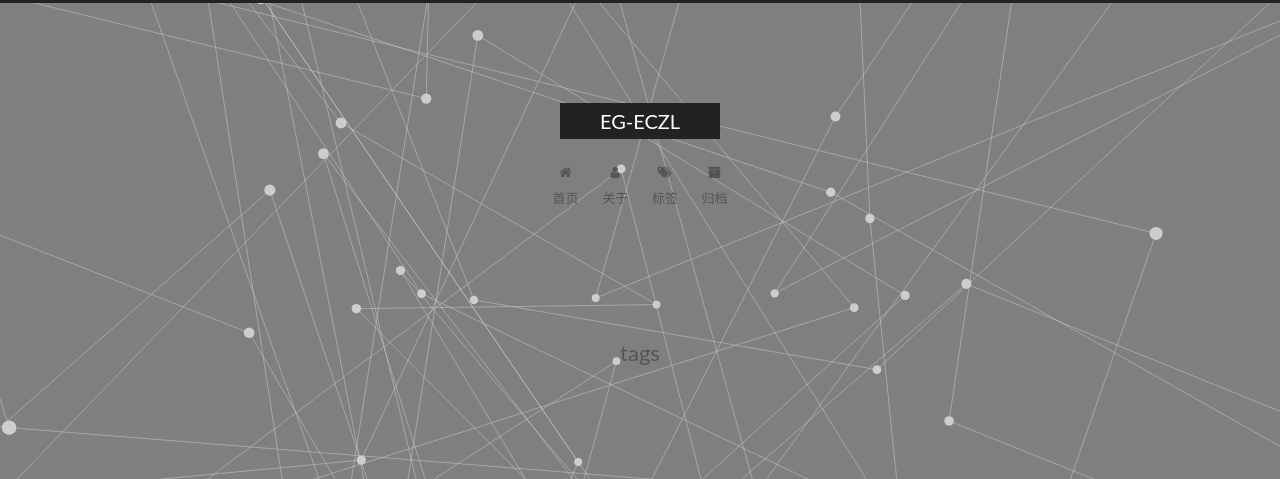
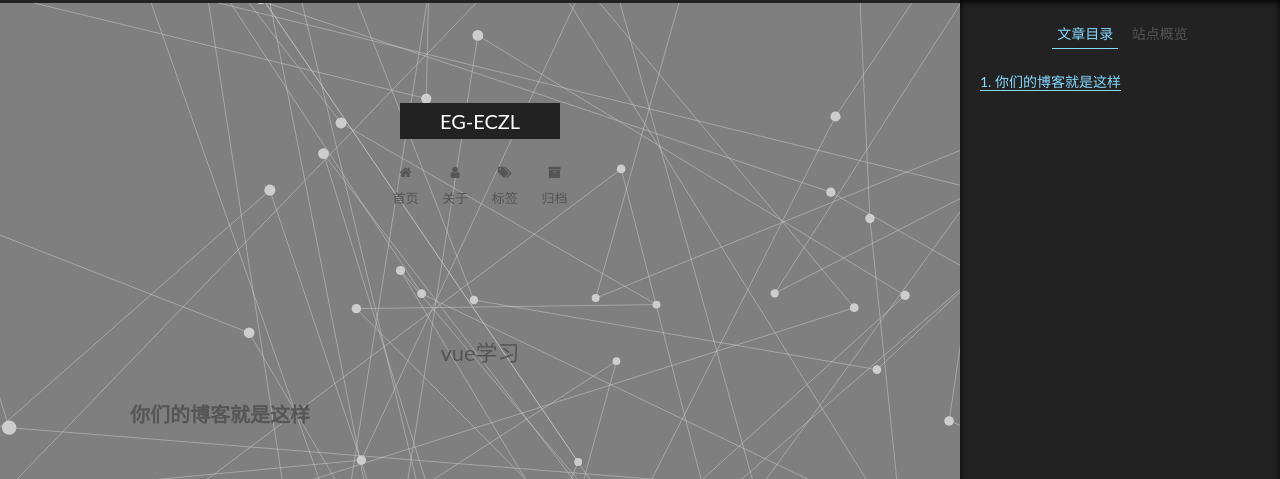
Before and after one commit to EG-GCZL/EG-GCZL.github.io, a plain HTML site: page tags/index.html in a window 1280 px wide. Shown: the top 479 px of the page. Drawn offline with Linux system fonts and the light colour scheme.

Commit message:
Site updated: 2018-09-17 20:29:24

```diff
--- a/css/main.css
+++ b/css/main.css
@@ -1822,7 +1822,7 @@ pre .javascript .function {
   width: 4px;
   height: 4px;
   border-radius: 50%;
-  background: #82ffff;
+  background: #dd6ed1;
 }
 .links-of-blogroll {
   font-size: 13px;
--- a/tags/index.html
+++ b/tags/index.html
@@ -81,14 +81,17 @@
 
 
 
+<meta name="description" content="你们的博客就是这样">
 <meta property="og:type" content="website">
-<meta property="og:title" content="tags">
+<meta property="og:title" content="vue学习">
 <meta property="og:url" content="http://yoursite.com/tags/index.html">
 <meta property="og:site_name" content="EG-ECZL">
+<meta property="og:description" content="你们的博客就是这样">
 <meta property="og:locale" content="zh-Hans">
-<meta property="og:updated_time" content="2018-09-17T11:54:39.686Z">
+<meta property="og:updated_time" content="2018-09-17T12:28:57.714Z">
 <meta name="twitter:card" content="summary">
-<meta name="twitter:title" content="tags">
+<meta name="twitter:title" content="vue学习">
+<meta name="twitter:description" content="你们的博客就是这样">
 
 
 
@@ -124,7 +127,7 @@
 
 
 
-  <title>tags | EG-ECZL</title>
+  <title>vue学习 | EG-ECZL</title>
 
 
 
@@ -244,7 +247,7 @@
     <div class="post-block page">
       <header class="post-header">
 
-	<h1 class="post-title" itemprop="name headline">tags</h1>
+	<h1 class="post-title" itemprop="name headline">vue学习</h1>
 
 
 
@@ -256,7 +259,7 @@
       <div class="post-body">
 
 
-
+          <h2 id="你们的博客就是这样"><a href="#你们的博客就是这样" class="headerlink" title="你们的博客就是这样"></a>你们的博客就是这样</h2>
 
       </div>
 
@@ -298,8 +301,17 @@
 
 
 
+        <ul class="sidebar-nav motion-element">
+          <li class="sidebar-nav-toc sidebar-nav-active" data-target="post-toc-wrap">
+            文章目录
+          </li>
+          <li class="sidebar-nav-overview" data-target="site-overview-wrap">
+            站点概览
+          </li>
+        </ul>
 
-      <section class="site-overview-wrap sidebar-panel sidebar-panel-active">
+
+      <section class="site-overview-wrap sidebar-panel">
         <div class="site-overview">
           <div class="site-author motion-element" itemprop="author" itemscope itemtype="http://schema.org/Person">
 
@@ -348,6 +360,22 @@
         </div>
       </section>
 
+
+      <!--noindex-->
+        <section class="post-toc-wrap motion-element sidebar-panel sidebar-panel-active">
+          <div class="post-toc">
+
+
+
+
+
+
+              <div class="post-toc-content"><ol class="nav"><li class="nav-item nav-level-2"><a class="nav-link" href="#你们的博客就是这样"><span class="nav-number">1.</span> <span class="nav-text">你们的博客就是这样</span></a></li></ol></div>
+
+
+          </div>
+        </section>
+      <!--/noindex-->
 
 
 
```
Also changed, not shown: sitemap.xml (+7 -7 lines).
